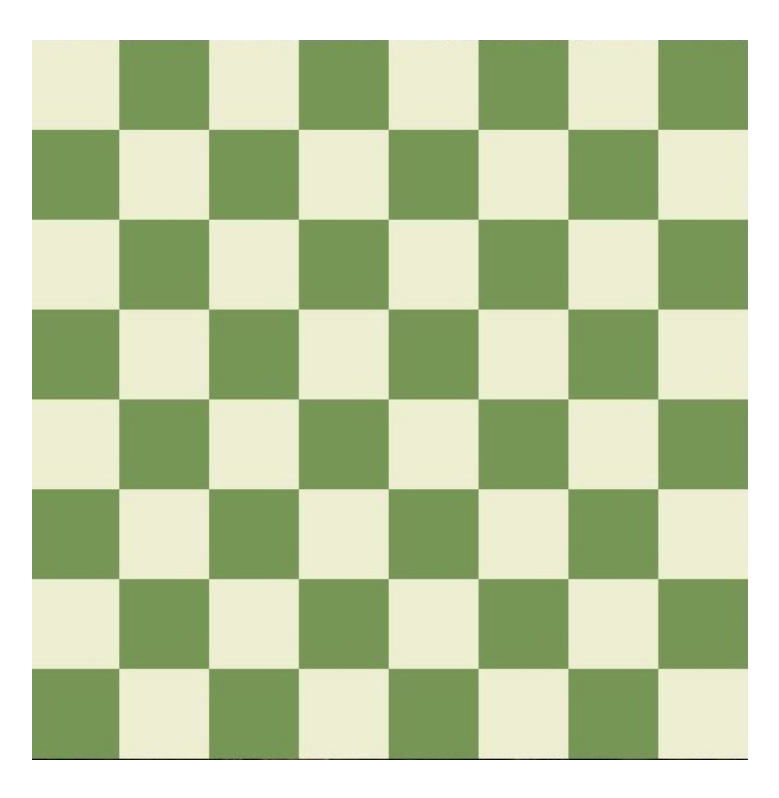
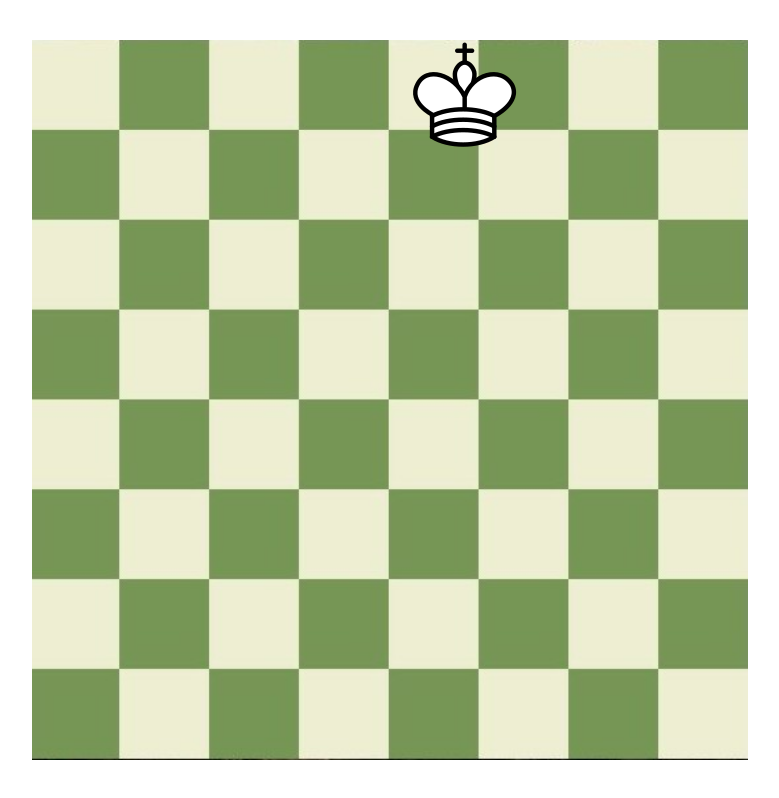
Before and after one commit to se-omar/chess, a React (Vite) app: page / in a window 1280 px wide. Shown: the whole page, without its empty margins (128-907 px from the left). Built offline with nearby package versions, Linux system fonts and the light colour scheme.

Commit message:
added Piece component and types folder

```diff
--- a/src/components/Board/Board.tsx
+++ b/src/components/Board/Board.tsx
@@ -1,6 +1,13 @@
+import Piece from "../Piece/Piece";
+
 import "./Board.css";
+import whiteKing from "../../assets/white-pieces/white-king.png";
 const Board: React.FC = () => {
-  return <div className="fill-window"></div>;
+  return (
+    <div className="fill-window">
+      <Piece image={whiteKing} team="white" />
+    </div>
+  );
 };
 
 export default Board;
--- /dev/null
+++ b/src/components/Piece/Piece.tsx
@@ -0,0 +1,10 @@
+interface PieceProps {
+  image: string;
+  team: string;
+}
+
+const Piece: React.FC<PieceProps> = (props: PieceProps) => {
+  return <img src={props.image} />;
+};
+
+export default Piece;
--- /dev/null
+++ b/src/types/declerations.d.ts
@@ -0,0 +1,4 @@
+declare module "*.png";
+declare module "*.svg";
+declare module "*.jpeg";
+declare module "*.jpg";
```
Also changed, not shown: src/index.tsx (+2 -8 lines), tsconfig.json (+13 -3 lines), src/components/Piece/Piece.css (added).
